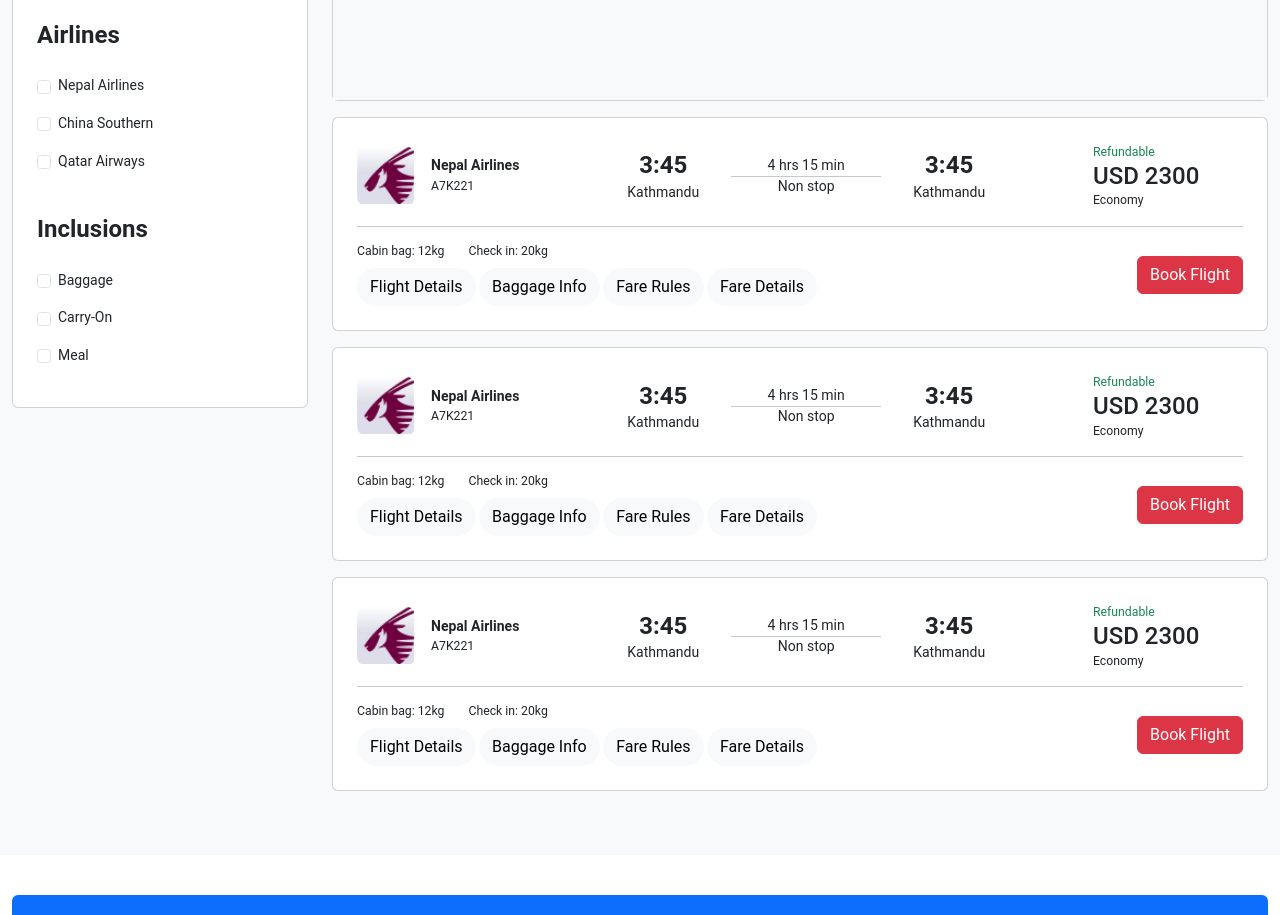
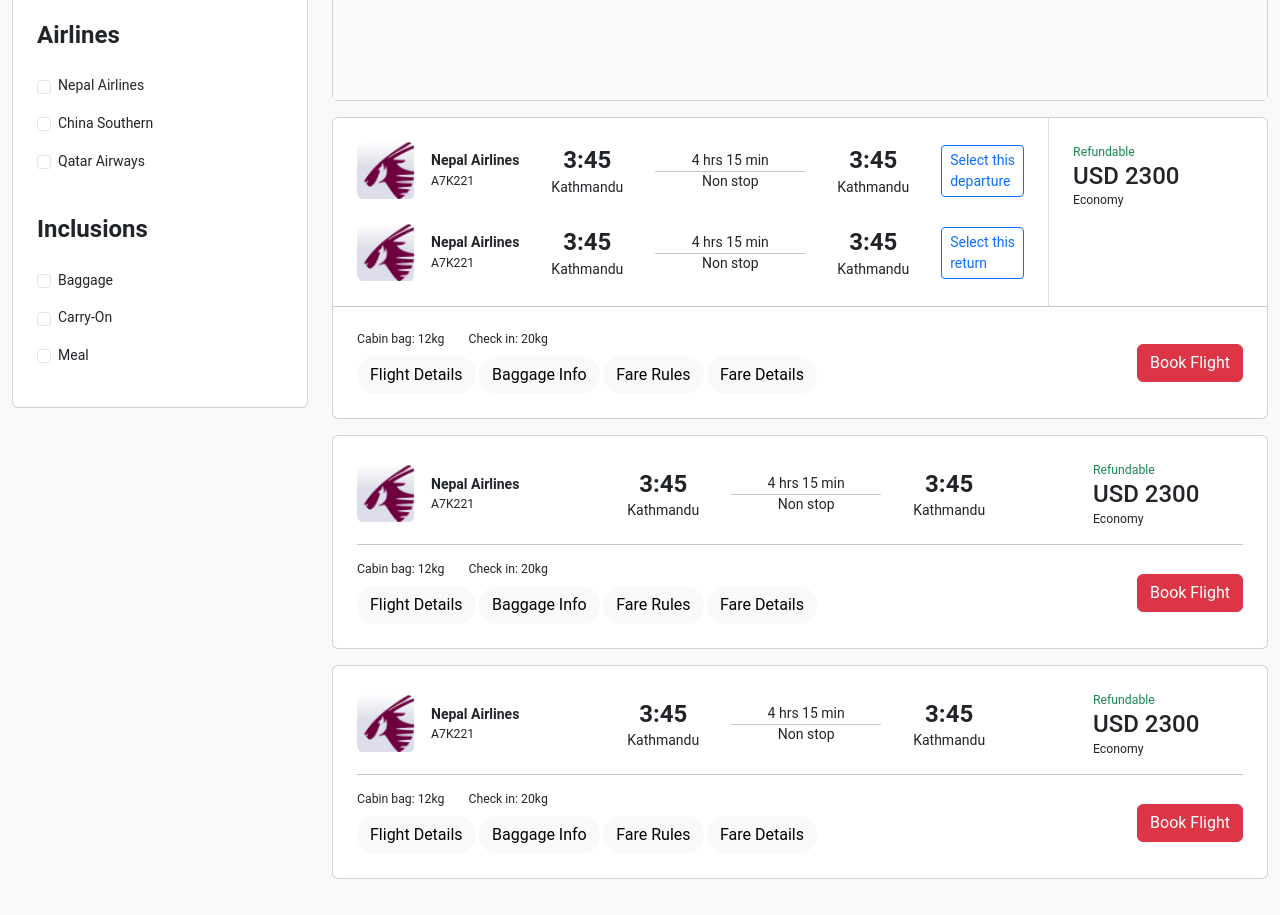
Before and after one commit to mrbijan/airfare, a plain HTML site: page UI/search.html in a window 1280 px wide. Shown: the part 1499-2414 px from the top of the page. Drawn offline with nearby package versions, Linux system fonts and the light colour scheme; a script that the page names is missing; a web font is replaced by a local one.

Commit message:
[UPDATE] UI included return as well

```diff
--- a/UI/search.html
+++ b/UI/search.html
@@ -392,6 +392,7 @@
                                                     <small>Economy</small>
                                                 </div>
                                             </div>
+
                                             <hr>
                                             <div class="part2 mt-2 d-flex justify-content-between align-items-center">
                                                 <div class="otherdetails">
@@ -480,8 +481,39 @@
 
                                     </div>
                                     <div class="card my-3">
-                                        <div class="card-body p-4">
+                                        <div class="card-body p-0">
+                                            <div class="combine d-flex">
+                                                <div class="flight p-4">
                                                     <div class="part1 d-flex align-items-center justify-content-between">
+                                                        <div class="airlines">
+                                                            <div class="d-flex align-items-center">
+                                                                <div class="flex-shrink-0 airlines_img">
+                                                                  <img src="images/qtr.png" alt="..." width="100%" >
+                                                                </div>
+                                                                <div class="flex-grow-1 ms-3">
+                                                                  <div><strong>Nepal Airlines</strong></div>
+                                                                  <small>A7K221</small>
+                                                                </div>
+                                                              </div>
+                                                        </div>
+                                                        <div class="flighttime mx-3 d-flex">
+                                                            <div class="dep text-center px-3">
+                                                                <div class="fs-4"><strong>3:45</strong></div>
+                                                                <span>Kathmandu</span>
+                                                            </div>
+                                                            <div class="duration px-3 text-center d-flex flex-column justify-content-center">
+                                                                <div>4 hrs 15 min</div>
+                                                                <hr class="m-0" width="150px">
+                                                                <div>Non stop</div>
+                                                            </div>
+                                                            <div class="ari text-center px-3">
+                                                                <div class="fs-4"><strong>3:45</strong></div>
+                                                                <span>Kathmandu</span>
+                                                            </div>
+                                                        </div>
+                                                        <a href="#" class="btn btn-outline-primary btn-sm text-wrap text-start">Select this <br/> departure</a>
+                                                    </div>
+                                                    <div class="part1_1 mt-4 d-flex align-items-center justify-content-between">
                                                         <div class="airlines">
                                                             <div class="d-flex align-items-center">
                                                                 <div class="flex-shrink-0 airlines_img">
@@ -508,14 +540,18 @@
                                                                 <span>Kathmandu</span>
                                                             </div>
                                                         </div>
-                                                <div class="flightprice">
+                                                        <a href="#" class="btn btn-outline-primary btn-sm text-wrap text-start">Select this <br/> return</a>
+
+                                                    </div>
+                                                </div>
+                                                <div class="flightprice p-4 border-0 border-start" style="width:10rem">
                                                     <small class="text-success">Refundable</small>
                                                     <h4 class="m-0">USD 2300</h4>
                                                     <small>Economy</small>
                                                 </div>
                                             </div>
-                                            <hr>
-                                            <div class="part2 mt-2 d-flex justify-content-between align-items-center">
+                                            <hr class="my-0">
+                                            <div class="part2 p-4 d-flex justify-content-between align-items-center">
                                                 <div class="otherdetails">
                                                     <div class="d-flex">
                                                         <small class="pe-4">Cabin bag: 12kg</small>
```
Lines whose indentation alone changed are shown as unchanged.
